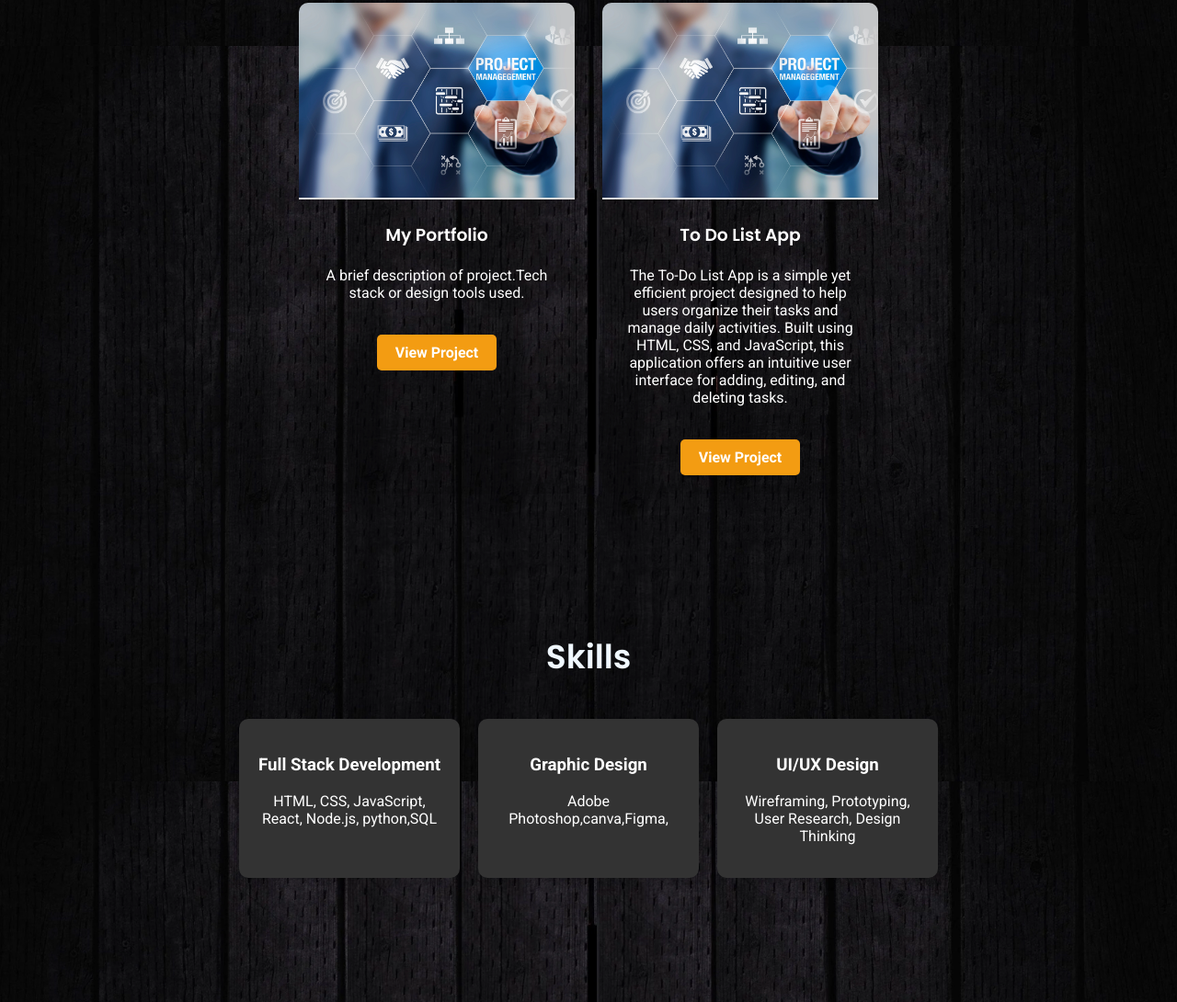
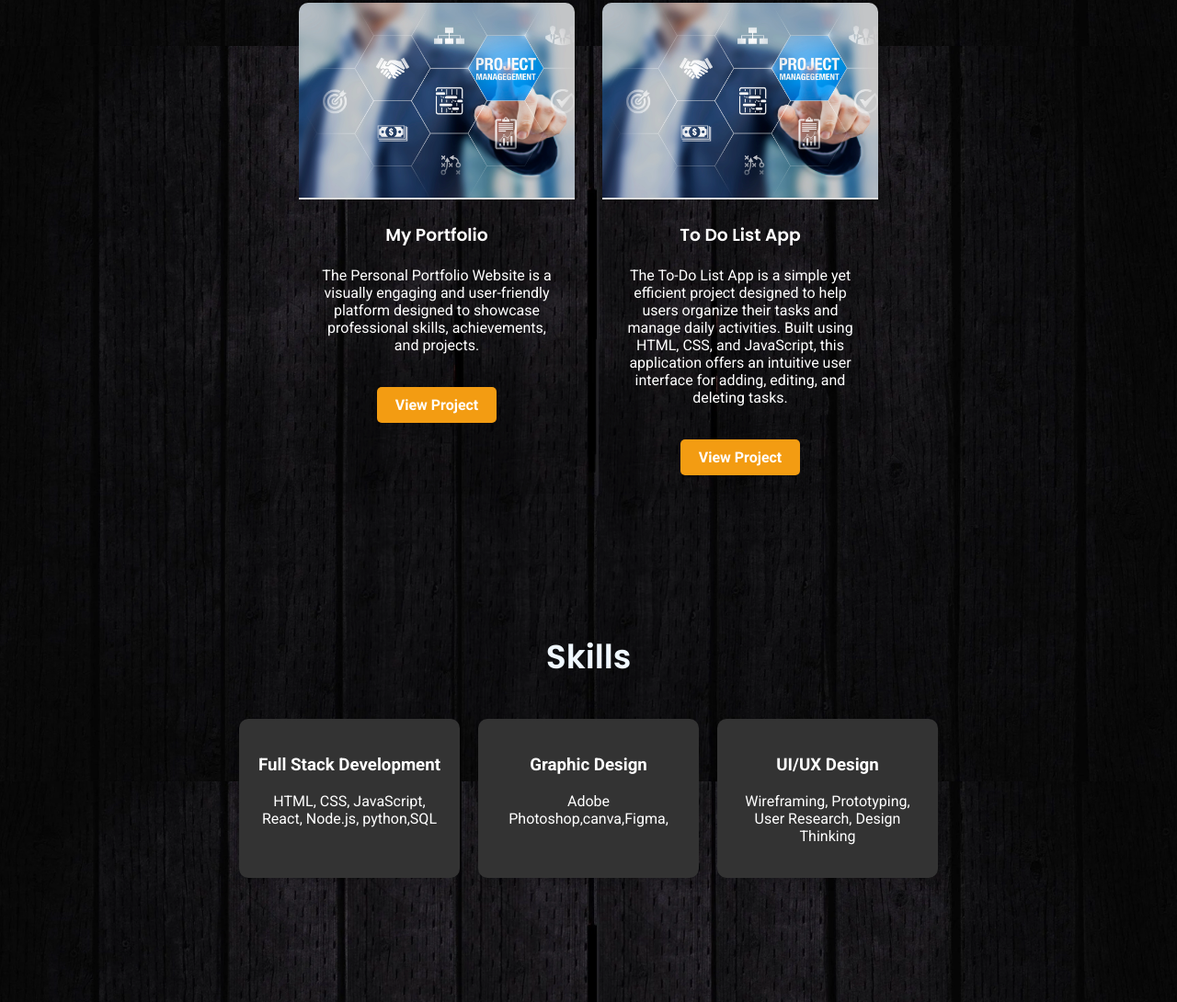
Before and after one commit to CodeWithSameed/codewithsameed.github.io, a plain HTML site: page index.html in a window 1280 px wide. Shown: the part 750-1840 px from the top of the page at 92% size. Drawn offline with Linux system fonts and the light colour scheme.

Commit message:
Update index.html

```diff
--- a/index.html
+++ b/index.html
@@ -264,7 +264,7 @@
         <div>
             <img src="iStock-1135541613.webp" alt="Project 1">
             <h3>My Portfolio</h3>
-            <p>A brief description of project.Tech stack or design tools used.</p>
+            <p>The Personal Portfolio Website is a visually engaging and user-friendly platform designed to showcase professional skills, achievements, and projects. </p>
             <a href="#" target="_blank">View Project</a>
         </div>
         <div>
```
